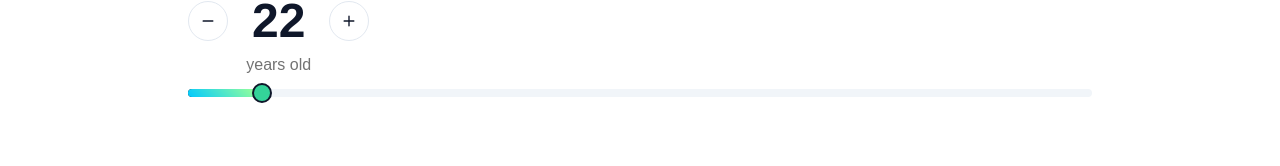
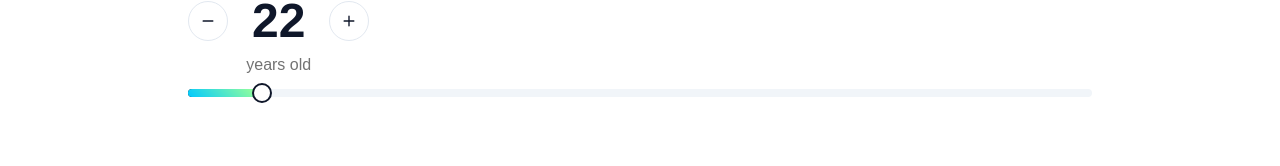
Before and after one commit to datngovan/fitplanblitz, a Next.js app: page /start in a window 1280 px wide. Shown: the part 461-627 px from the top of the page. Built offline with nearby package versions, Linux system fonts and the light colour scheme.

Commit message:
Fix syntax error for deployment

```diff
--- a/app/page.tsx
+++ b/app/page.tsx
@@ -24,8 +24,8 @@
 
         <p className="text-lg text-neutral-400 lg:px-24 mx-auto">
           Unlock your potential and take charge of your fitness journey with our
-          cutting-edge fitness program generator. Whether you're aiming to build
-          strength, lose weight, or enhance your overall well-being, our
+          cutting-edge fitness program generator. Whether you&apos;re aiming to
+          build strength, lose weight, or enhance your overall well-being, our
           intuitive app has you covered.
         </p>
 
--- a/components/ui/slider.tsx
+++ b/components/ui/slider.tsx
@@ -20,7 +20,7 @@
     <SliderPrimitive.Track className="relative h-2 w-full grow overflow-hidden rounded-full bg-secondary">
       <SliderPrimitive.Range className="absolute h-full bg-primary bg-gradient-primary hover:bg-gradient-hover transition-all" />
     </SliderPrimitive.Track>
-    <SliderPrimitive.Thumb className="block size-5 rounded-full border-2 border-primary bg-background bg-emerald-400 ring-offset-background transition-colors focus-visible:outline-none focus-visible:ring-2 focus-visible:ring-ring focus-visible:ring-offset-2 disabled:pointer-events-none disabled:opacity-50" />
+    <SliderPrimitive.Thumb className="block size-5 rounded-full border-2 border-primary bg-background ring-offset-background transition-colors focus-visible:outline-none focus-visible:ring-2 focus-visible:ring-ring focus-visible:ring-offset-2 disabled:pointer-events-none disabled:opacity-50" />
   </SliderPrimitive.Root>
 ))
 Slider.displayName = SliderPrimitive.Root.displayName
```
